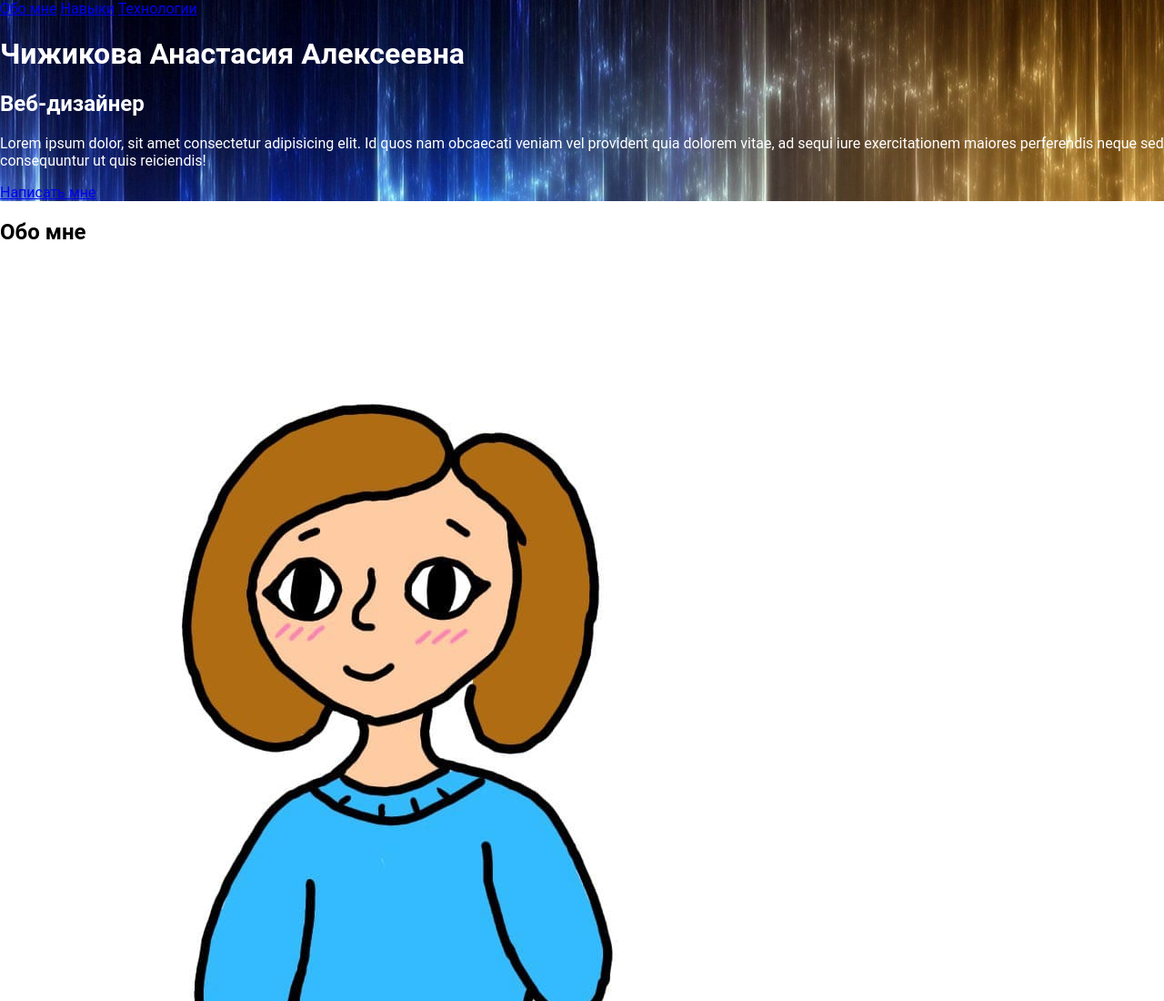
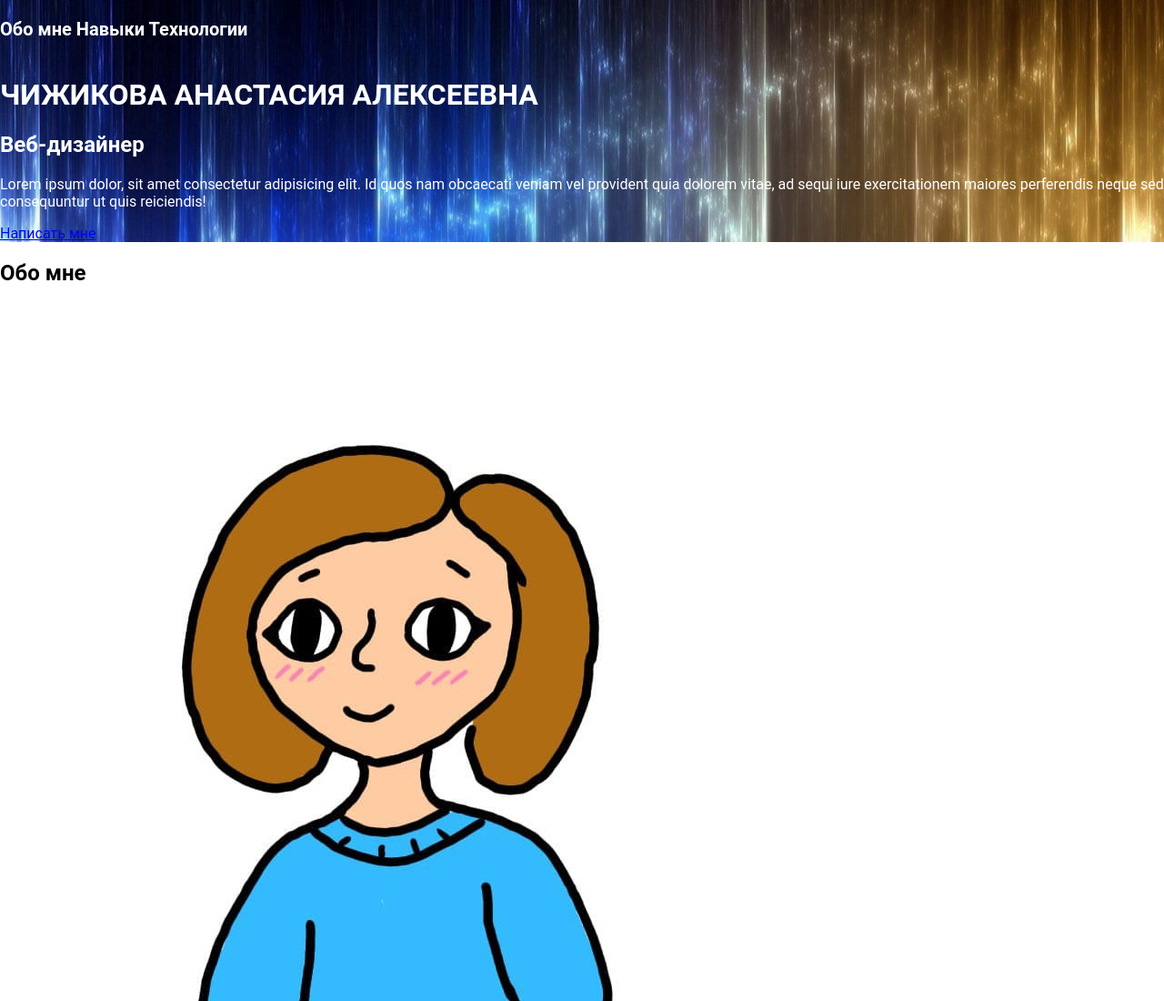
Before and after one commit to Nastya-gatika/Nastya-gatika.github.io, a plain HTML site: page index.html in a window 1280 px wide. Shown: the top 1100 px of the page at 91% size. Drawn offline with Linux system fonts and the light colour scheme.

Commit message:
цвет

```diff
--- a/index.html
+++ b/index.html
@@ -9,12 +9,12 @@
 </head>
 <body>
     <header class="header"> <!--Шапка сайта-->
-        <nav> <!--Навигациооное меню-->
+        <nav class="main-menu"> <!--Навигациооное меню-->
             <a href="#">Обо мне</a>
             <a href="#">Навыки</a>
             <a href="#">Технологии</a>
         </nav>
-        <h1>Чижикова Анастасия Алексеевна</h1> <!--Заголовок-->
+        <h1 class="name">Чижикова Анастасия Алексеевна</h1> <!--Заголовок-->
         <h2>Веб-дизайнер</h2>
         <p>Lorem ipsum dolor, sit amet consectetur adipisicing elit. Id quos nam obcaecati veniam vel provident quia dolorem vitae,
             ad sequi iure exercitationem maiores perferendis neque sed consequuntur ut quis reiciendis!</p>
--- a/style.css
+++ b/style.css
@@ -1,4 +1,4 @@
-body {
+body{
     margin: 0%;
     font-family: 'Roboto', sans-serif;
 }
@@ -10,3 +10,17 @@ body {
     background-color: black;
 
 }
+.name{
+    text-transform: uppercase;
+}
+.main-menu{
+    font-size: 20px;
+    font-weight: bold;
+    padding: 20px 0;
+}
+
+.main-menu a{ /*Стиль примениться для всех а, входящих в элемент с классом .main-menu*/
+    color: white;
+    text-decoration: none;
+
+}
```
